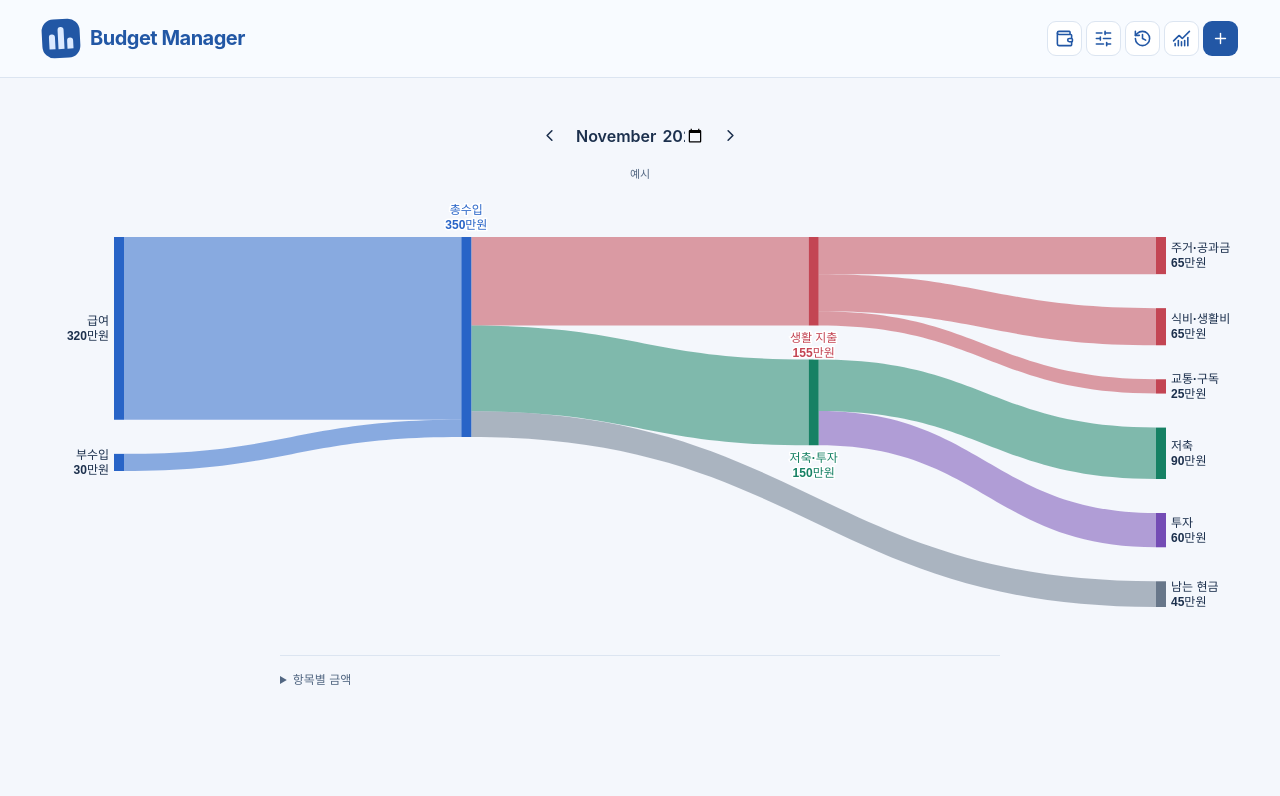
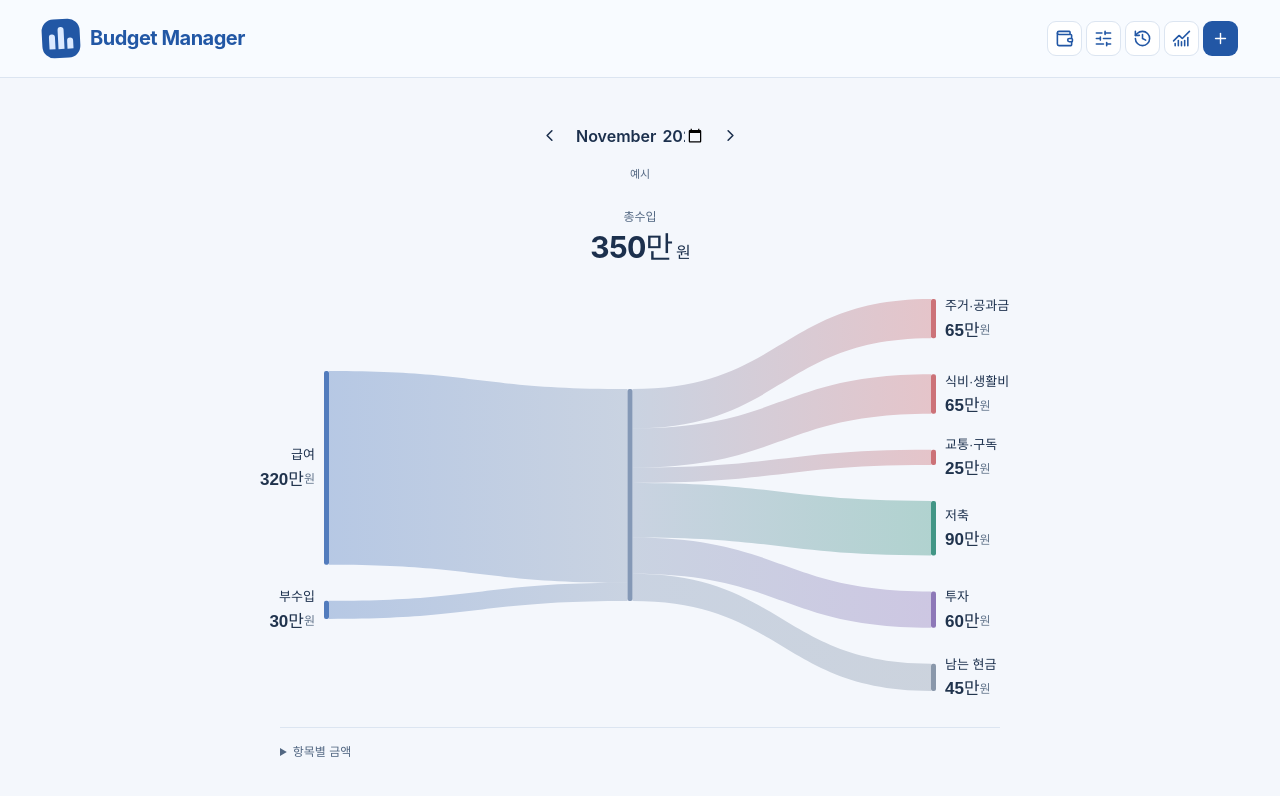
Before and after one commit to Moonflute/budget_manager, a React (Vite) app: page / in a window 1280 px wide. Shown: the top 796 px of the page. Built offline with nearby package versions, Linux system fonts and the light colour scheme.

Commit message:
Release Budget Manager 0.5.1 with refined Sankey design

```diff
--- a/package.json
+++ b/package.json
@@ -1,6 +1,6 @@
 {
   "name": "budget-manager",
-  "version": "0.5.0",
+  "version": "0.5.1",
   "private": true,
   "type": "module",
   "scripts": {
--- a/src/MonthlySankey.tsx
+++ b/src/MonthlySankey.tsx
@@ -1,4 +1,4 @@
-import { useMemo, useState } from 'react';
+import { useEffect, useMemo, useRef, useState } from 'react';
 import ReactEChartsCore from 'echarts-for-react/esm/core';
 import * as echarts from 'echarts/core';
 import { SankeyChart, type SankeySeriesOption } from 'echarts/charts';
@@ -12,15 +12,16 @@ echarts.use([SankeyChart, TooltipComponent, SVGRenderer]);
 
 type SankeyOption = echarts.ComposeOption<SankeySeriesOption | TooltipComponentOption>;
 type ChartPart = { id: string; name: string; value: number; color: string };
+type ChartSize = { width: number; height: number };
 const chartRenderer = { renderer: 'svg' } as const;
 const colors = {
-  income: '#2864c7',
-  expense: '#c34553',
-  saving: '#168164',
-  investment: '#744cb5',
-  cash: '#68778a',
-  deficit: '#93364d',
-  repayment: '#a86819',
+  income: '#527cbd',
+  expense: '#cc7278',
+  saving: '#429686',
+  investment: '#8d78b8',
+  cash: '#8a98ab',
+  deficit: '#b24d63',
+  repayment: '#bb9153',
 };
 
 function visibleItems(flows: Flow[], kind: 'income' | 'expense', color = colors[kind], otherName = kind === 'income' ? '기타 수입' : '기타 지출'): ChartPart[] {
@@ -42,24 +43,21 @@ function visibleItems(flows: Flow[], kind: 'income' | 'expense', color = colors[
   return parts;
 }
 
-function chartNode(part: ChartPart, depth: number, position: 'left' | 'right' | 'top' | 'bottom') {
-  const inside = position === 'top' || position === 'bottom';
+function chartNode(part: ChartPart, depth: number, position: 'left' | 'right', labelWidth: number) {
   return {
     id: part.id,
     name: part.name,
     value: part.value,
     depth,
-    itemStyle: { color: part.color },
+    itemStyle: { color: part.color, borderRadius: 2, borderWidth: 0 },
     label: {
       position,
-      color: inside ? part.color : '#1c304d',
-      textBorderColor: '#fff',
-      textBorderWidth: inside ? 3 : 0,
+      width: labelWidth,
     },
   };
 }
 
-function monthlySankey({ flows, assets }: Pick<BudgetData, 'flows' | 'assets'>, expenseLabel: string) {
+function monthlySankey({ flows, assets }: Pick<BudgetData, 'flows' | 'assets'>, expenseLabel: string, { width, height }: ChartSize) {
   const flow = monthlyFlow({ flows, assets });
   if (!flow.income && !flow.expense && !flow.saving && !flow.investment && !flow.repayment) return null;
   const repayments: Flow[] = assets.filter(asset => asset.kind === 'debt' && asset.loan).map(asset => ({
@@ -71,41 +69,40 @@ function monthlySankey({ flows, assets }: Pick<BudgetData, 'flows' | 'assets'>,
 
   // The shortfall contributes to the planned allocation, not to reported income.
   const total = {
-    id: 'total', name: deficit ? '월 배분' : '총수입', value: flow.income + deficit,
-    color: deficit ? '#526782' : colors.income,
+    id: 'total', name: deficit ? '배분액' : '총수입', value: flow.income + deficit,
+    color: '#8498b6',
   };
-  const branches = [
-    {
-      id: 'expenses', name: expenseLabel, value: flow.expense, color: colors.expense,
-      items: visibleItems(flows, 'expense'),
-    },
-    {
-      id: 'allocations', name: '저축·투자', value: flow.saving + flow.investment, color: colors.saving,
-      items: [
-        { id: 'saving', name: flowLabels.saving, value: flow.saving, color: colors.saving },
-        { id: 'investment', name: flowLabels.investment, value: flow.investment, color: colors.investment },
-      ].filter(part => part.value > 0),
-    },
-    {
-      id: 'repayments', name: '대출 상환', value: flow.repayment, color: colors.repayment,
-      items: visibleItems(repayments, 'expense', colors.repayment, '기타 상환'),
-    },
-  ].filter(branch => branch.value > 0);
-  const remaining = flow.cash > 0 ? [{ id: 'cash', name: '남는 현금', value: flow.cash, color: colors.cash }] : [];
-  const destinations = [...branches.flatMap(branch => branch.items), ...remaining];
+  const destinations = [
+    ...visibleItems(flows, 'expense'),
+    ...visibleItems(repayments, 'expense', colors.repayment, '기타 상환'),
+    { id: 'saving', name: flowLabels.saving, value: flow.saving, color: colors.saving },
+    { id: 'investment', name: flowLabels.investment, value: flow.investment, color: colors.investment },
+    { id: 'cash', name: '남는 현금', value: Math.max(0, flow.cash), color: colors.cash },
+  ].filter(part => part.value > 0);
+  const compact = width < 480;
+  const left = compact ? 64 : 124;
+  const right = compact ? 90 : 144;
+  const nodeGap = 36;
+  const rowCount = Math.max(sources.length, destinations.length);
+  const plotHeight = Math.min(height - 48, (compact ? 220 : 260) + (rowCount - 1) * nodeGap);
+  const valueHeight = plotHeight - (rowCount - 1) * nodeGap;
+  // Keep categories in a stable order and center each column without distorting amounts.
+  function column(parts: ChartPart[], depth: number, position: 'left' | 'right', labelWidth: number) {
+    let y = (rowCount - parts.length) * nodeGap / 2;
+    return parts.map(part => {
+      const node = { ...chartNode(part, depth, position, labelWidth), localY: y / plotHeight };
+      y += part.value / total.value * valueHeight + nodeGap;
+      return node;
+    });
+  }
   const nodes = [
-    ...sources.map(part => chartNode(part, 0, 'left')),
-    chartNode(total, 1, 'top'),
-    ...branches.map(branch => chartNode(branch, 2, 'bottom')),
-    ...destinations.map(part => chartNode(part, 3, 'right')),
+    ...column(sources, 0, 'left', left - 10),
+    { ...column([total], 1, 'right', 0)[0], label: { show: false } },
+    ...column(destinations, 2, 'right', right - 10),
   ];
   const links: NonNullable<SankeySeriesOption['links']> = [
-    ...sources.map(part => ({ source: part.id, target: total.id, value: part.value, lineStyle: { color: 'source' } })),
-    ...branches.flatMap(branch => [
-      { source: total.id, target: branch.id, value: branch.value },
-      ...branch.items.map(part => ({ source: branch.id, target: part.id, value: part.value })),
-    ]),
-    ...remaining.map(part => ({ source: total.id, target: part.id, value: part.value })),
+    ...sources.map(part => ({ source: part.id, target: total.id, value: part.value })),
+    ...destinations.map(part => ({ source: total.id, target: part.id, value: part.value })),
   ];
   const names = new Map(nodes.map(node => [node.id, node.name]));
 
@@ -127,37 +124,53 @@ function monthlySankey({ flows, assets }: Pick<BudgetData, 'flows' | 'assets'>,
       orient: 'horizontal',
       data: nodes,
       links,
-      left: 72,
-      right: 72,
-      top: 42,
-      bottom: 36,
-      nodeWidth: 10,
-      nodeGap: 34,
+      left,
+      right,
+      top: (height - plotHeight) / 2,
+      bottom: (height - plotHeight) / 2,
+      nodeWidth: 5,
+      nodeGap,
       nodeAlign: 'justify',
       layoutIterations: 0,
       draggable: false,
-      lineStyle: { color: 'target', opacity: 0.52, curveness: 0.48 },
-      emphasis: { focus: 'adjacency' },
+      lineStyle: { color: 'gradient', opacity: 0.38, curveness: 0.5 },
+      emphasis: { focus: 'adjacency', lineStyle: { opacity: 0.65 } },
       label: {
         position: 'right',
-        distance: 5,
+        distance: 9,
         color: '#1c304d',
-        fontSize: 12,
-        fontWeight: 600,
-        lineHeight: 15,
-        width: 67,
+        fontFamily: 'Pretendard, "Noto Sans KR", "Malgun Gothic", sans-serif',
+        fontSize: compact ? 11 : 13,
+        lineHeight: compact ? 19 : 23,
         overflow: 'truncate',
-        formatter: ({ name, value }) => `${name}\n${compactMoney(Number(value))}원`,
+        rich: {
+          amount: { color: '#20334d', fontSize: compact ? 14 : 17, fontWeight: 600, lineHeight: compact ? 21 : 26 },
+          unit: { color: '#63758c', fontSize: compact ? 10 : 12 },
+        },
+        formatter: ({ name, value }) => `${name}\n{amount|${compactMoney(Number(value))}}{unit|원}`,
       },
     }],
   };
 
-  const description = [...sources, total, ...branches, ...destinations].map(part => `${part.name} ${money(part.value)}`).join(', ');
-  return { option, description, minHeight: Math.max(340, Math.max(sources.length, destinations.length) * 44 + 78) };
+  const description = [...sources, total, { name: expenseLabel, value: flow.expense }, ...destinations].map(part => `${part.name} ${money(part.value)}`).join(', ');
+  return { option, description, income: flow.income, deficit, minHeight: Math.max(340, Math.max(sources.length, destinations.length) * 52 + 48) };
 }
 
 export function MonthlySankey({ data, month, changeMonth }: { data: BudgetData; month: string; changeMonth: (month: string) => void }) {
   const [basis, setBasis] = useState<'plan' | 'recorded'>('recorded');
+  const container = useRef<HTMLDivElement>(null);
+  const [size, setSize] = useState<ChartSize>({ width: 320, height: 360 });
+  useEffect(() => {
+    const element = container.current;
+    if (!element) return;
+    const observer = new ResizeObserver(([entry]) => {
+      const width = Math.round(entry.contentRect.width);
+      const height = Math.round(entry.contentRect.height);
+      setSize(previous => previous.width === width && previous.height === height ? previous : { width, height });
+    });
+    observer.observe(element);
+    return () => observer.disconnect();
+  }, []);
   const { flows, assets, events, importedExpenses, history } = data;
   const example = month === currentMonth() && !(flows.length || assets.length || events.length || importedExpenses.length || history.length);
   const hasRecords = importedExpenses.some(row => row.date.slice(0, 7) === month);
@@ -167,7 +180,7 @@ export function MonthlySankey({ data, month, changeMonth }: { data: BudgetData;
     const monthlyData = { flows, events, importedExpenses };
     return recorded ? recordedFlowsForMonth(monthlyData, month) : flowsForMonth(monthlyData, month);
   }, [example, recorded, flows, events, importedExpenses, month]);
-  const chart = useMemo(() => monthlySankey({ flows: displayedFlows, assets }, recorded ? '기록 지출' : flowLabels.expense), [displayedFlows, assets, recorded]);
+  const chart = useMemo(() => monthlySankey({ flows: displayedFlows, assets }, recorded ? '기록 지출' : flowLabels.expense, size), [displayedFlows, assets, recorded, size]);
   const details = [
     ...displayedFlows,
     ...assets.filter(asset => asset.kind === 'investment' && asset.investment?.monthlyBuy).map(asset => ({ id: `asset:${asset.id}`, name: asset.name, kind: 'investment' as const, amount: asset.investment!.monthlyBuy })),
@@ -186,7 +199,12 @@ export function MonthlySankey({ data, month, changeMonth }: { data: BudgetData;
           {recorded ? <small>수입·저축·투자·상환은 계획 기준</small> : null}
         </div>
       </header>
-      <div className="h-[clamp(340px,calc(100svh_-_305px),440px)] w-full md:h-[clamp(410px,56vh,620px)]" style={{ minHeight: chart?.minHeight }}>
+      {chart ? <div className="sankey-summary">
+        <span>총수입</span>
+        <strong>{compactMoney(chart.income)}<small>원</small></strong>
+        {chart.deficit > 0 ? <span className="sankey-shortfall">부족액 {compactMoney(chart.deficit)}원</span> : null}
+      </div> : null}
+      <div ref={container} className="sankey-chart" style={{ minHeight: chart?.minHeight }}>
         {chart ? (
           <div className="h-full" role="img" aria-label={`${monthLabel(month)} · ${chart.description}`}>
             <ReactEChartsCore echarts={echarts} option={chart.option} opts={chartRenderer} style={{ width: '100%', height: '100%' }} />
--- a/src/styles.css
+++ b/src/styles.css
@@ -87,6 +87,26 @@
 .flow-view-toggle { display: flex; gap: 4px; }
 .flow-view-toggle button { min-height: 32px; padding: 4px 10px; border-radius: 6px; }
 .flow-view-toggle button[aria-pressed="true"] { background: var(--surface-active); color: var(--primary); }
+.sankey-summary {
+  display: flex;
+  flex-direction: column;
+  align-items: center;
+  gap: 4px;
+  margin: 18px auto 8px;
+  color: var(--muted);
+  font-size: 12px;
+}
+.sankey-summary > strong {
+  color: var(--ink);
+  font-size: 30px;
+  font-weight: 650;
+  line-height: 1.3;
+  letter-spacing: -1px;
+  font-variant-numeric: tabular-nums;
+}
+.sankey-summary small { margin-left: 4px; font-size: 16px; font-weight: 400; }
+.sankey-summary .sankey-shortfall { margin-top: 4px; color: #a2475c; font-size: 11px; }
+.sankey-chart { width: 100%; max-width: 880px; height: clamp(360px, calc(100svh - 360px), 460px); margin: 0 auto; }
 .flow-details { max-width: 720px; margin: 12px auto 0; border-top: 1px solid var(--border); }
 .flow-details summary { cursor: pointer; padding: 14px 0; color: var(--muted); font-size: 12px; }
 .flow-detail-group { margin-bottom: 14px; }
```
Also changed, not shown: 1 other file (tests, documents, lock files or other folders).
